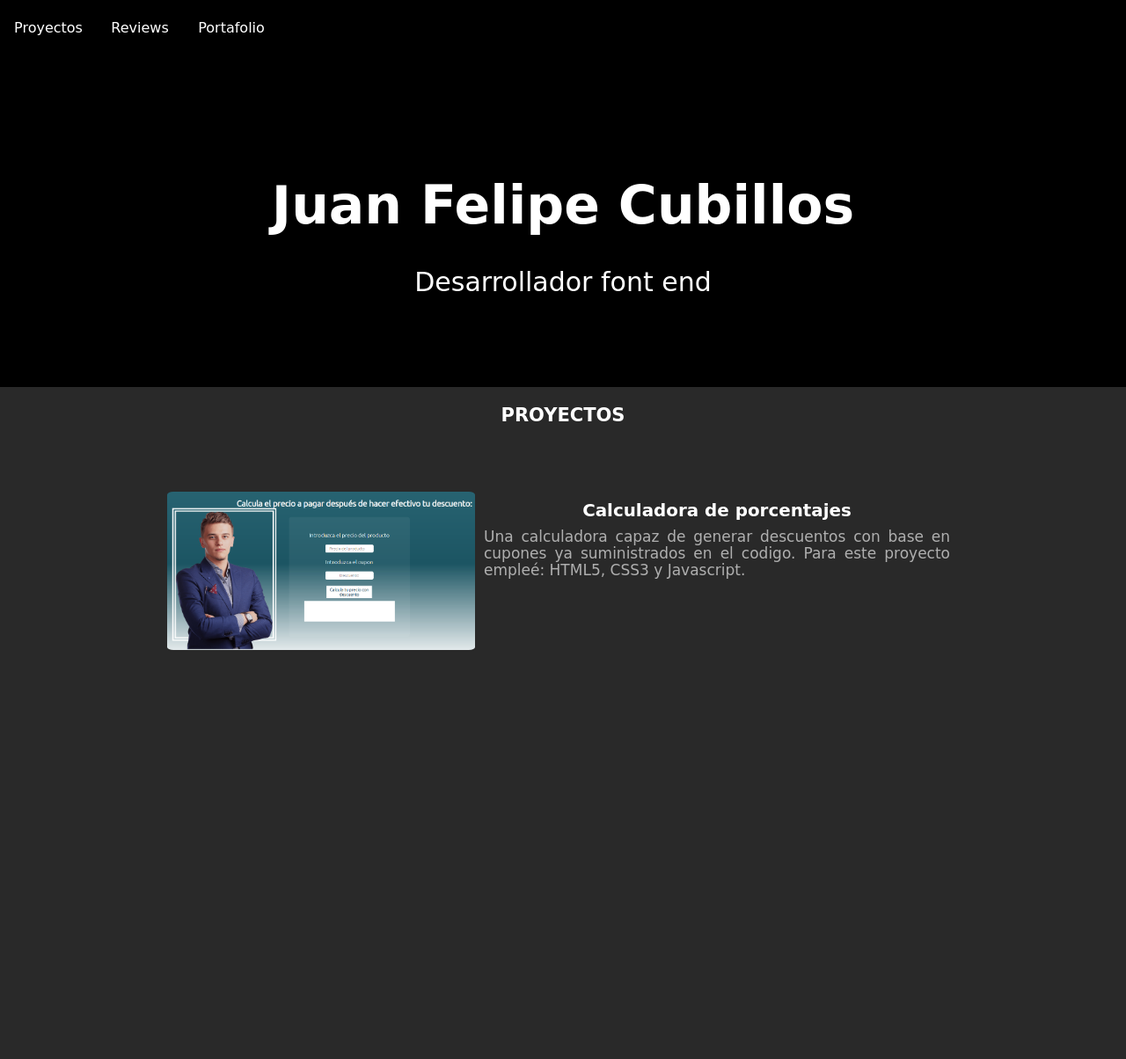
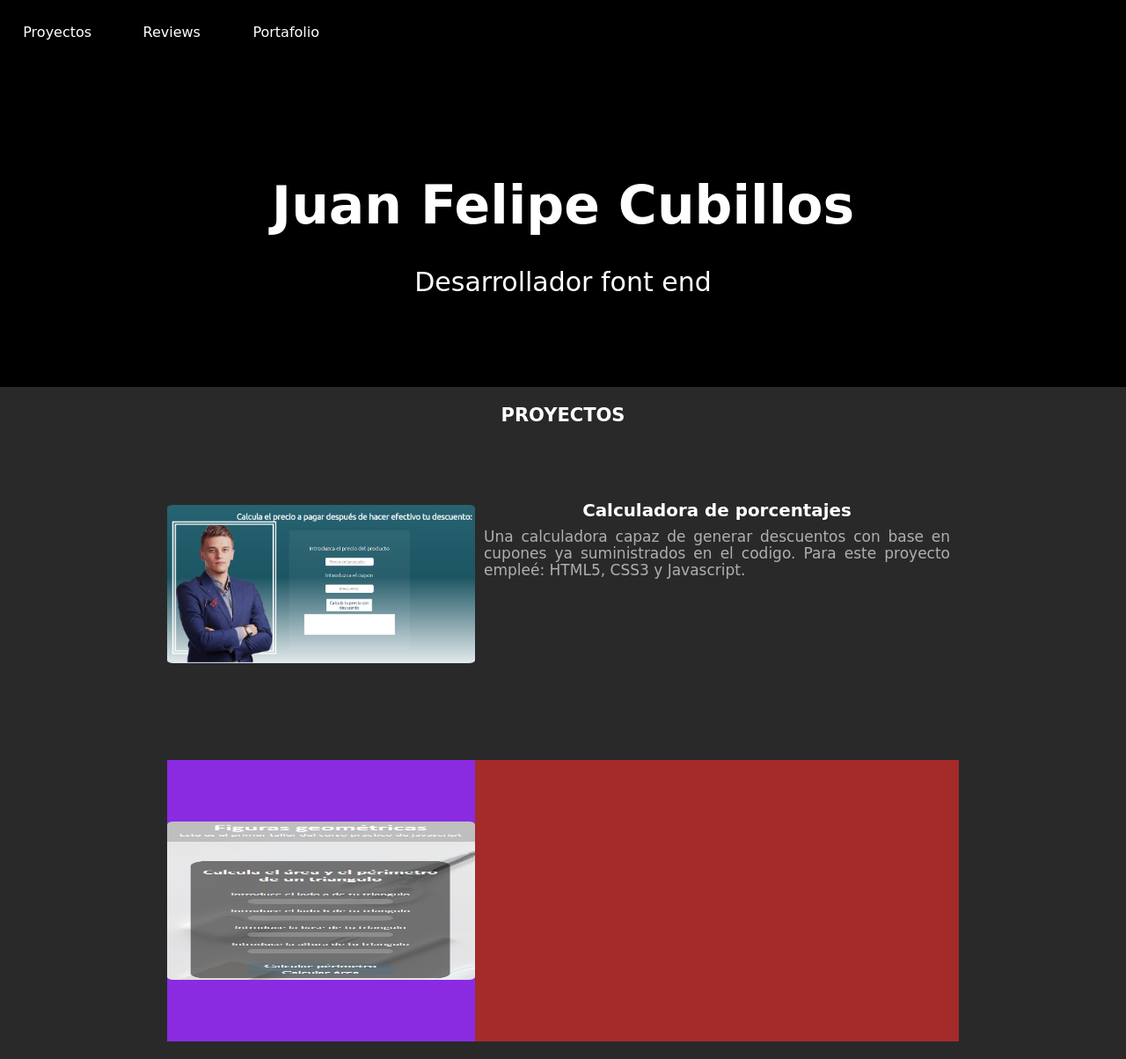
Before and after one commit to Felipc47/felipc47, a plain HTML site: page index.html in a window 1280 px wide. Shown: the whole page at 88% size. Before the commit the page ends 814 px from the top, so only its background shows below. Drawn offline with Linux system fonts and the light colour scheme; a web font is replaced by a local one.

Commit message:
Correciones

```diff
--- a/index.html
+++ b/index.html
@@ -42,6 +42,18 @@
         </p>
     </section>
     </aside>
+
+        <article>
+            <section class="contenido3">
+                <figure>
+                    <img class="img_contenido3" src="area.PNG" alt="ejemplo">
+                </figure>
+
+        </section>
+        <section class="contenido4">
+
+        </section>
+        </article>
 </main>
 </body>
 </html>
--- a/style.css
+++ b/style.css
@@ -9,10 +9,9 @@ html{
     font-family: 'Gluten', cursive;
 
 }
-body{
 
-   }
 header {
+    height: 10vh;
     border:solid black 2px;
     width: 100%;
     min-width: 40px;
@@ -22,7 +21,7 @@ header {
     justify-content: space-between;
     flex-direction: column;
     font-size: 1.6rem;
-    background-color: black;
+    background-color: rgb(0, 0, 0);
     color:white;
 }
 
@@ -31,23 +30,22 @@ ul {
     position: fixed;
     display: flex;
     justify-content: flex-start;
+    align-items: center;
     width: 100%;
     height: 9vh;
-    background-color: rgba(255, 0, 0, 0);
-    border: rgb(0, 0, 0) 0.4px solid;
+    background-color: rgb(0, 0, 0);
+    border: black;
+    margin: -0.18rem;
 }
 li {
     list-style: none;
     height: 1.7rem;
     padding: 2rem;
-    width: 10rem;
     height: 0.7rem;
     display: flex;
     align-items: center;
     justify-content: center;
-    margin: 0.2rem;
-    margin-top: 0.8rem;
-
+    background-color: black;
 
 }
 
@@ -74,6 +72,7 @@ li {
 
 main{
     background-color: #292929;
+    height: 45vh;
 }
 
 
@@ -93,7 +92,7 @@ aside {
     padding: 2rem;
     width: 100%;
     height:100%;
-    background-color: #292929;
+    background-color: #ff000000;
     color: rgb(255, 255, 255);
 
 }
@@ -126,7 +125,7 @@ aside {
 }
 .contenido1 {
     width: 35rem;
-    background-color: rgba(255, 255, 255, 0);
+    background-color: rgba(170, 34, 34, 0);
     display: flex;
     align-items: center;
     justify-content: center;
@@ -146,13 +145,32 @@ img{
     border-radius: 2%;
 }
 
+article {
+    background-color: rgba(0, 0, 255, 0);
+    width: 100%;
+    height: 100%;
+    display: flex;
+    justify-content: center;
+    padding: 2rem;
+}
+
+.contenido3 {
+    width: 35rem;
+    background-color: blueviolet;
+}
+.contenido4 {
+    background-color: brown;
+    width: 55rem;
+}
 
 
 
 
 
 @media (max-width:600px){
-
+  ul{
+      width: 100%;
+  }
   li {
       justify-content: flex-start;
   }
```
Also changed, not shown: area.PNG (added).
